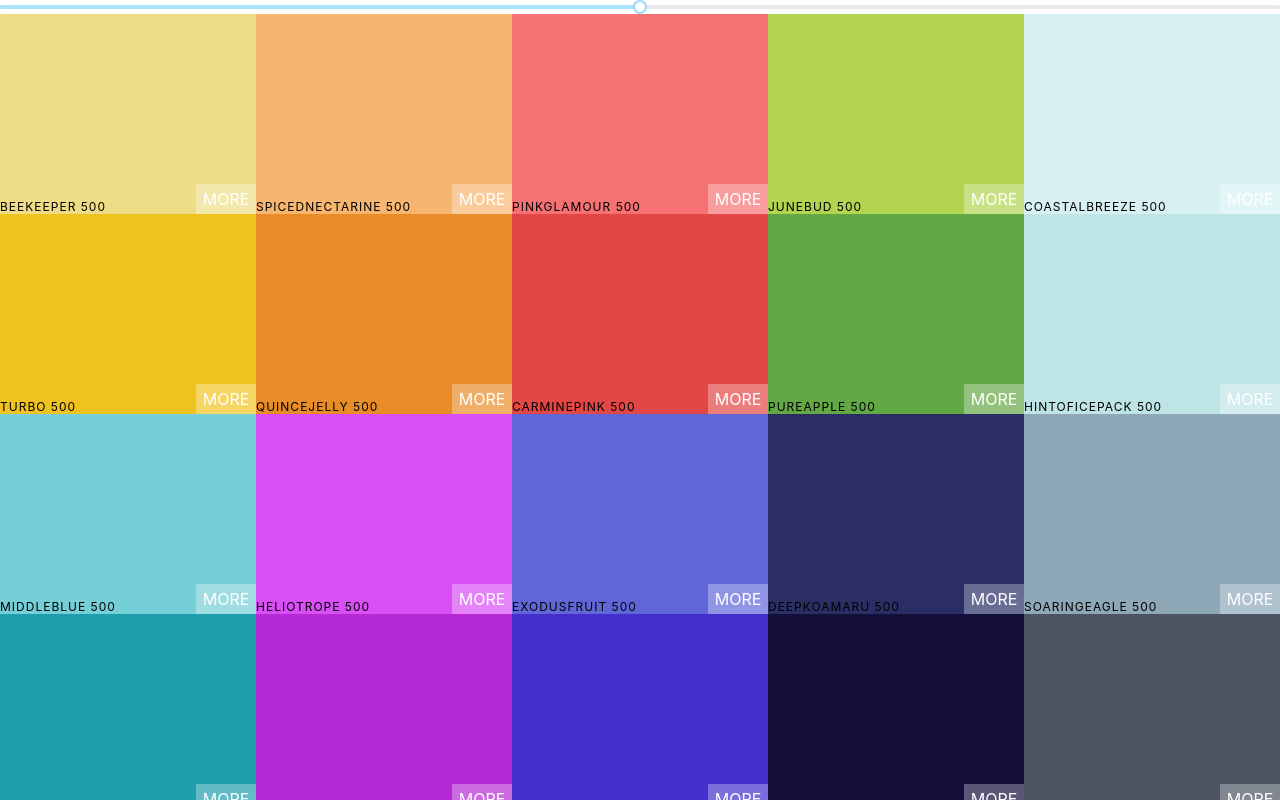
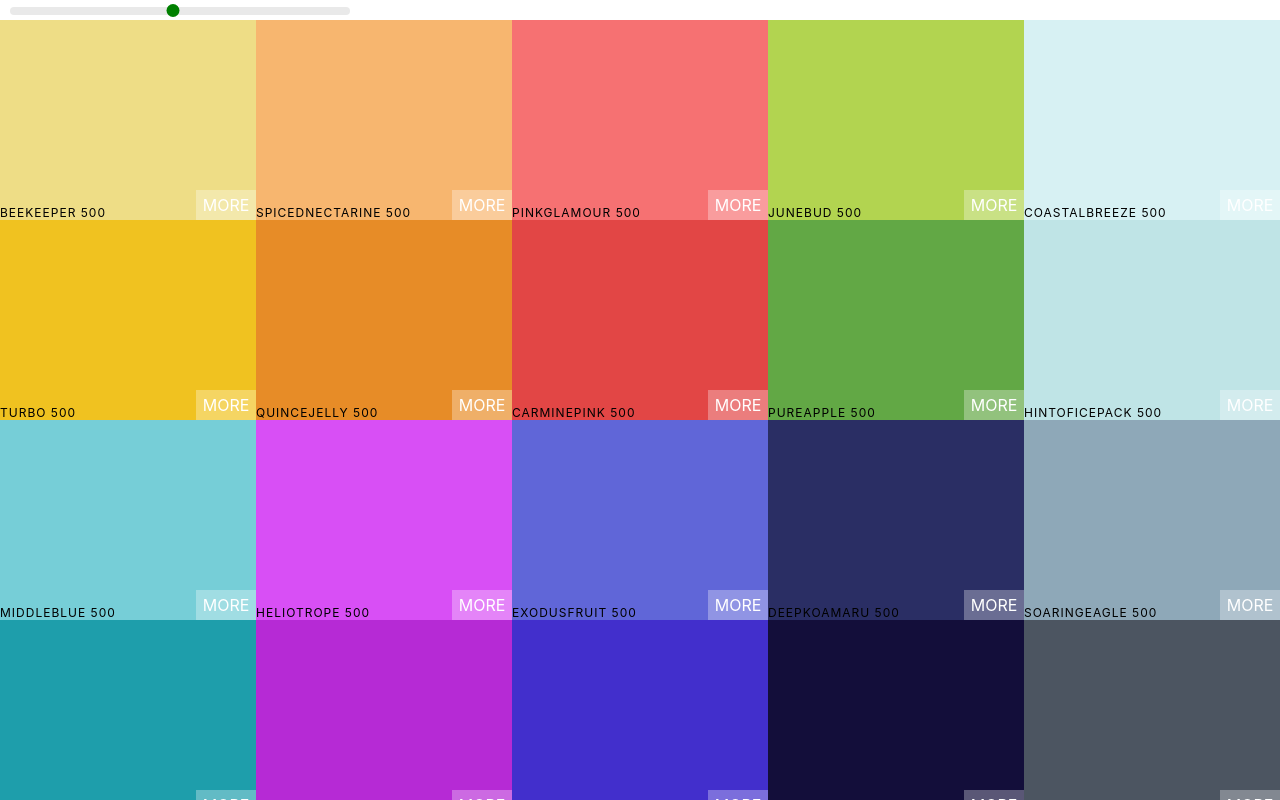
Before and after one commit to ChrisEski/react-colors, a React (Create React App) app: page / in a window 1280 px wide. Built offline with nearby package versions, Linux system fonts and the light colour scheme.

Commit message:
Style Color Slider

```diff
--- a/src/Components/Palette.js
+++ b/src/Components/Palette.js
@@ -1,5 +1,5 @@
 import React, { Component } from "react";
-import Slider, { Range } from "rc-slider";
+import Slider from "rc-slider";
 import "rc-slider/assets/index.css";
 import ColorBox from "./ColorBox";
 import "../Styles/Palette.css";
@@ -25,6 +25,7 @@
 
     return (
       <div className="Palette">
+        <div className="slider">
           <Slider
             defaultValue={level}
             min={100}
@@ -32,6 +33,7 @@
             step={100}
             onAfterChange={this.changeLevel}
           />
+        </div>
         {/* TODO: Navbar goes here */}
         <div className="Palette-colors">{colorBoxes}</div>
         {/* TODO: Footer goes here */}
--- a/src/Styles/Palette.css
+++ b/src/Styles/Palette.css
@@ -9,3 +9,31 @@
   width: 100%;
   height: 100%;
 }
+
+.slider {
+  width: 340px;
+  margin: 0 10px;
+  display: inline-block;
+}
+
+.rc-slider-track {
+  background-color: transparent;
+}
+
+.rc-slider-rail {
+  height: 8px;
+}
+
+.rc-slider-handle,
+.rc-slider-handle:active,
+.rc-slider-handle:hover,
+.rc-slider-handle:focus {
+  background-color: green;
+  outline: none;
+  border: none;
+  box-shadow: none;
+  width: 13px;
+  height: 13px;
+  margin-left: -7px;
+  margin-top: -3px;
+}
```
Lines whose indentation alone changed are shown as unchanged.
